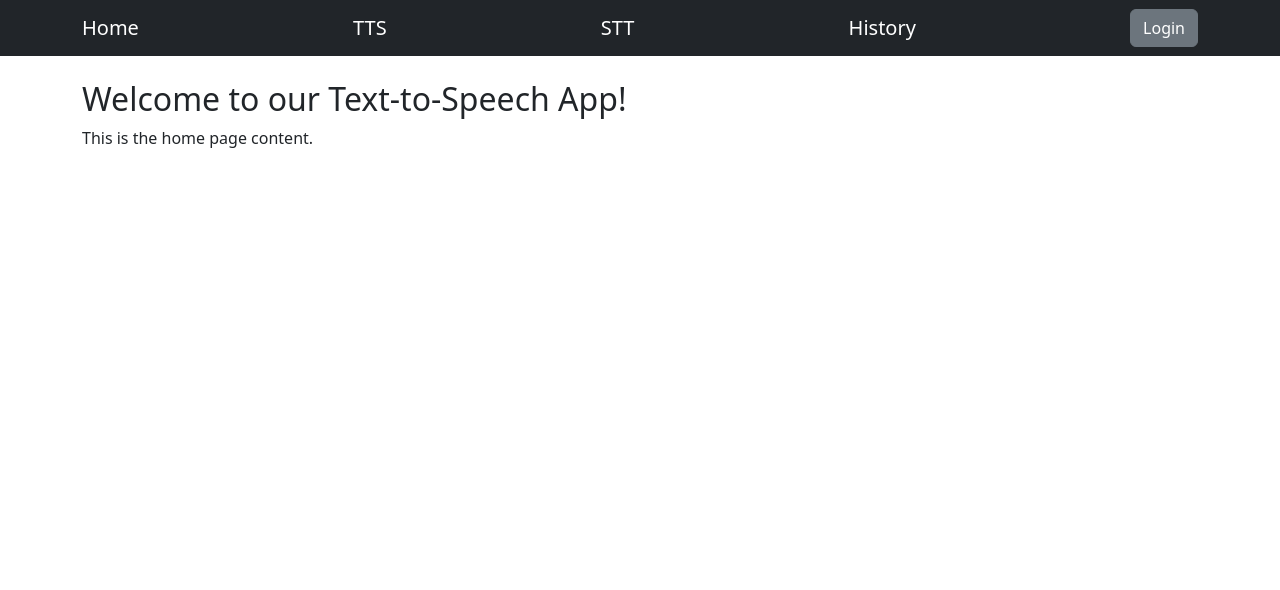
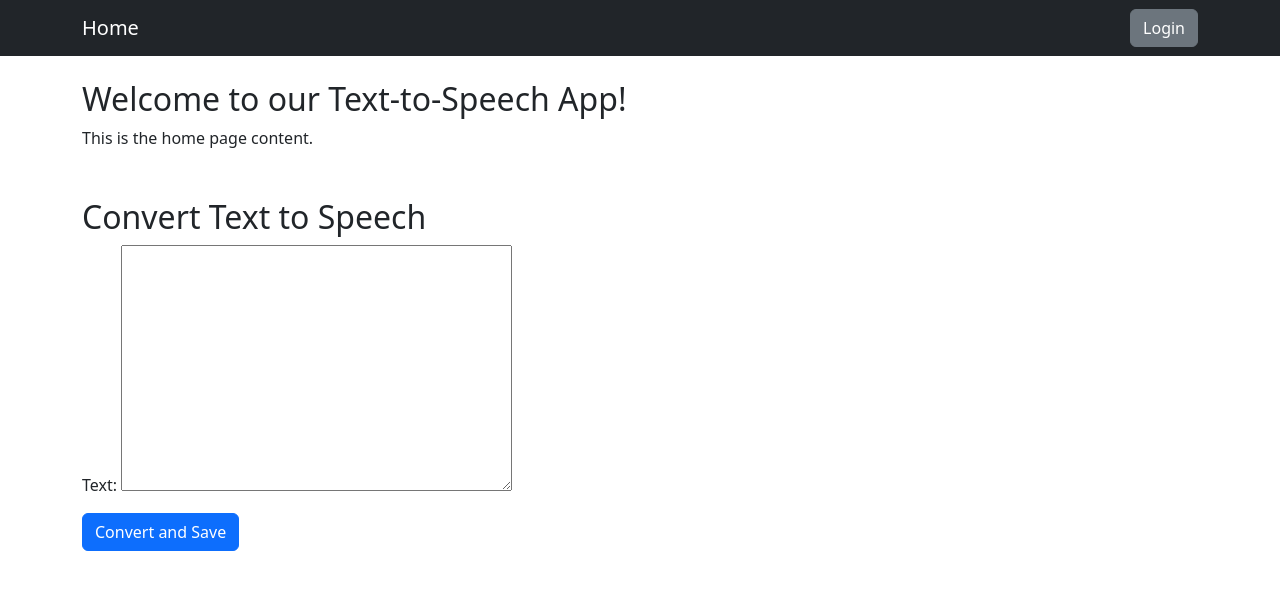
Before and after one commit to DemetrSin/djangoTTS, a Django app: page /users/home in a window 1280 px wide. Shown: the top 590 px of the page. Run offline with Django 5.2, Linux system fonts and the light colour scheme; some libraries are stand-ins or nearby versions.

Commit message:
add logic to anonymous user can try tts on home page and hide another hat buttons

```diff
--- a/users/forms.py
+++ b/users/forms.py
@@ -1,12 +1,17 @@
 from django import forms
 
-from .models import CustomUser
+from .models import CustomUser, AnonymousFiles
 
 
 class UserProfileForm(forms.ModelForm):
     username = forms.CharField(widget=forms.TextInput(attrs={'class': 'form-control py-1'}))
-    # email = forms.CharField(widget=forms.TextInput(attrs={'class': 'form-control py-1'}))
 
     class Meta:
         model = CustomUser
         fields = ['username']
+
+
+class AnonymousHomeTTSForm(forms.ModelForm):
+    class Meta:
+        model = AnonymousFiles
+        fields = ['text']
--- a/users/models.py
+++ b/users/models.py
@@ -9,3 +9,8 @@ class CustomUser(AbstractUser):
 
     def __str__(self):
         return f"{self.pk} {self.username} {self.auth0_id}"
+
+
+class AnonymousFiles(models.Model):
+    text = models.TextField()
+    audiofile = models.FileField(upload_to='audio_files', blank=True, null=True)
--- a/users/templates/users/base.html
+++ b/users/templates/users/base.html
@@ -18,7 +18,7 @@
         <div class="container">
             <!-- Home button -->
             <a class="navbar-brand" href="{% url 'home' %}">Home</a>
-
+            {% if user.is_authenticated %}
             <!-- TTS (Text-to-Speech) button -->
             <a class="navbar-brand" href="{% url 'convert_text_to_speech' %}">TTS</a>
 
@@ -26,6 +26,7 @@
 
             <!-- History button (Add your URL for history) -->
             <a class="navbar-brand" href="{% url 'history' %}">History</a>
+            {% endif %}
 
             <div class="ml-auto">
                 <div class="btn-group">
--- a/users/templates/users/home.html
+++ b/users/templates/users/home.html
@@ -1,10 +1,47 @@
 {% extends 'users/base.html' %}
 {% load bootstrap5 %}
-
+{% load static %}
 
 {% block content %}
-    <section class="container mt-4">
-        <h2>Welcome to our Text-to-Speech App!</h2>
-        <p>This is the home page content.</p>
-    </section>
+<section class="container mt-4">
+    <div class="row">
+        <div class="col-md-6">
+            <h2>Welcome to our Text-to-Speech App!</h2>
+            <p>This is the home page content.</p>
+            {% if not user.is_authenticated %}
+            <div class="mt-5">
+                <h2>Convert Text to Speech</h2>
+                <form method="post" enctype="multipart/form-data">
+                    {% csrf_token %}
+                    {{ form.as_p }}
+                    <button type="submit" class="btn btn-primary">Convert and Save</button>
+                </form>
+                {% if fail %}
+                <p>Sorry, but you can't process more than 500 symbols without registrations
+                    <a href="{% url 'login' %} ">Sing Up</a>
+                </p>
+                {% endif %}
+            </div>
+        </div>
+
+        <div class="col-md-6">
+            {% if audio_file_url %}
+            <div class="text-right">
+                <audio id="audioPlayer" controls>
+                    <source src="{{ audio_file_url }}" type="audio/mpeg">
+                    Your browser does not support the audio element.
+                </audio>
+
+                <div class="mt-3">
+                    <button onclick="playAudio()" class="btn btn-success">Play</button>
+                    <button onclick="pauseAudio()" class="btn btn-warning">Pause</button>
+                    <button onclick="stopAudio()" class="btn btn-danger">Stop</button>
+                </div>
+            </div>
+            {% endif %}
+            {% endif %}
+        </div>
+    </div>
+</section>
+<script src="{% static 'audio_track_buttons.js' %}"></script>
 {% endblock %}
--- a/users/views.py
+++ b/users/views.py
@@ -6,8 +6,11 @@ from django.urls import reverse
 from django.views import View
 from django.views.generic import UpdateView
 
-from .forms import UserProfileForm
+from .forms import UserProfileForm, AnonymousHomeTTSForm
 from .models import CustomUser
+
+from tts.text_to_speech import AudioConverter
+
 
 oauth = OAuth()
 
@@ -61,8 +64,39 @@ class HomeView(View):
             token = request.session['user']
             if 'userinfo' in token:
                 user_info = token['userinfo']
-        context = {'user_info': user_info, 'user': user}
+        form = AnonymousHomeTTSForm()
+        context = {'user_info': user_info, 'user': user, 'form': form}
         return render(request, self.template_name, context)
+
+    def post(self, request):
+        form = AnonymousHomeTTSForm(request.POST, request.FILES)
+        audio_file_url = None
+        fail = False
+        audio_converter = AudioConverter()
+        if form.is_valid():
+            text = form.cleaned_data['text']
+            if len(text) < 500:
+                output_file = audio_converter.text_to_speech(
+                    text=text,
+                    output_file=f"{text.split()[0]}.mp3",
+                )
+            else:
+                fail = True
+            if not fail:
+                audio_file_url = f"{settings.MEDIA_URL}{output_file}"
+        else:
+            return render(request, self.template_name, {
+                'form': form,
+                'audio_file_url': audio_file_url,
+                'fail': fail
+            }
+                          )
+        return render(request, self.template_name, {
+            'form': form,
+            'audio_file_url': audio_file_url,
+            'fail': fail
+        }
+                      )
 
 
 class UserProfileView(View):
```
Also changed, not shown: sqlite3.db, users/migrations/0002_anonymousfiles.py (added).
